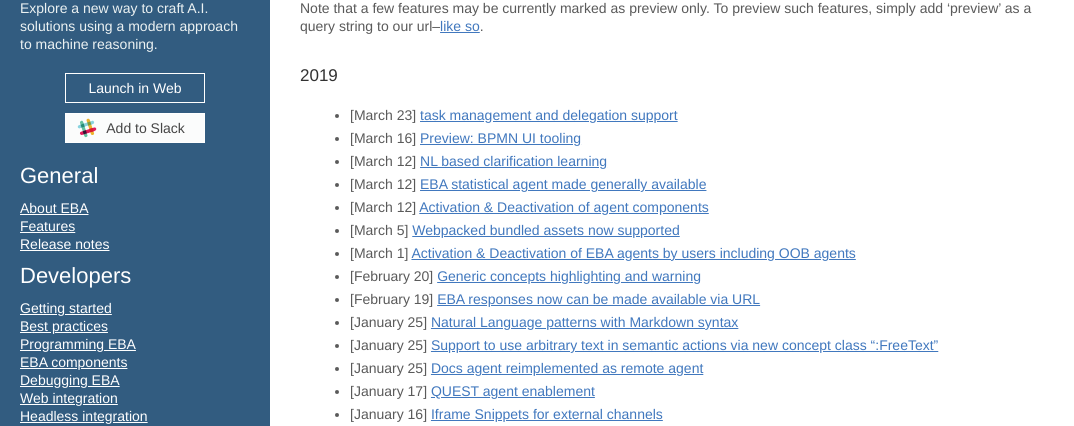
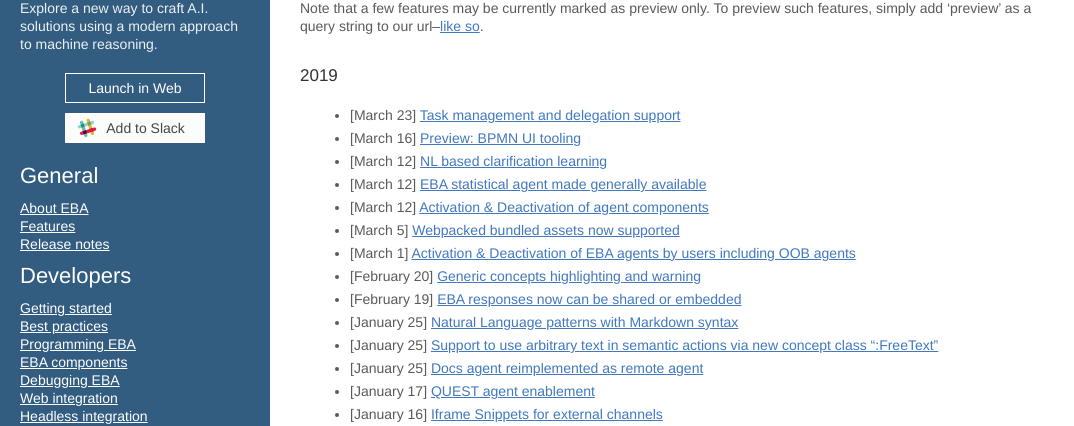
Before and after one commit to ibm-watson-embedded-business-assistant/eba-example-agents, a Jekyll site: the page built from release/ReleaseNotes.md, in a window 1280 px wide. Shown: the part 131-557 px from the top of the page, without its empty margins (0-1074 px from the left). Built offline with Jekyll 4.4.1, drawn with Linux system fonts in a browser that asks for light colours; our own code applies the rules of GitHub Pages for plain Markdown files.

Commit message:
Update ReleaseNotes.md

```diff
--- a/release/ReleaseNotes.md
+++ b/release/ReleaseNotes.md
@@ -3,7 +3,7 @@
 We love to release new features both for our reasoning core as well as our development lab. This page serves as a catalog for each new feature. Since each feature deserves attention in its own right, we have provided a table of contents below which links to a detailed page where you can find descriptions, examples, and use case scenarios. Note that a few features may be currently marked as preview only. To preview such features, simply add 'preview' as a query string to our url--[like so](https://eba.ibm.com/assistant?preview).
 
 ### 2019
-* [March 23]    [task management and delegation support](./blogs/TaskManagement.md)
+* [March 23]    [Task management and delegation support](./blogs/TaskManagement.md)
 * [March 16]    [Preview: BPMN UI tooling](./blogs/BPMN.md)
 * [March 12]    [NL based clarification learning](./blogs/NLLearning.md)
 * [March 12]    [EBA statistical agent made generally available](./blogs/StatisicsAgent.md)
@@ -11,7 +11,7 @@
 * [March 5]     [Webpacked bundled assets now supported](./blogs/WebpackAssets.md)
 * [March 1]     [Activation & Deactivation of EBA agents by users including OOB agents](./blogs/AgentActivation.md)
 * [February 20] [Generic concepts highlighting and warning](./blogs/GenericConceptsHighlight.md)
-* [February 19] [EBA responses now can be made available via URL](./blogs/PortableSnippets.md)
+* [February 19] [EBA responses now can be shared or embedded](./blogs/PortableSnippets.md)
 * [January 25]  [Natural Language patterns with Markdown syntax](./blogs/MarkdownPatterns.md)
 * [January 25]  [Support to use arbitrary text in semantic actions via new concept class ":FreeText"](./blogs/FreeText.md)
 * [January 25]  [Docs agent reimplemented as remote agent](./blogs/RemoteDocsAgent.md)
```
